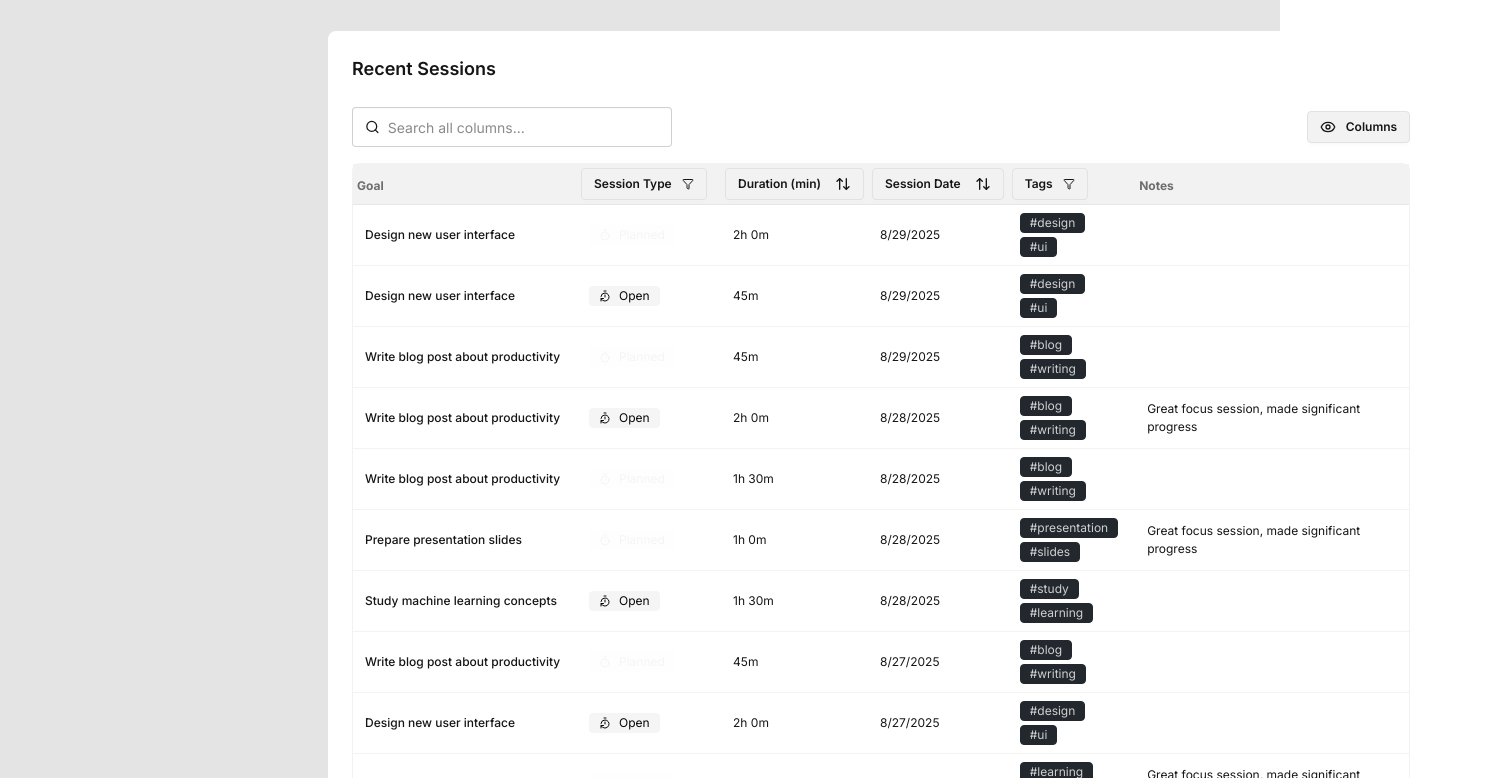
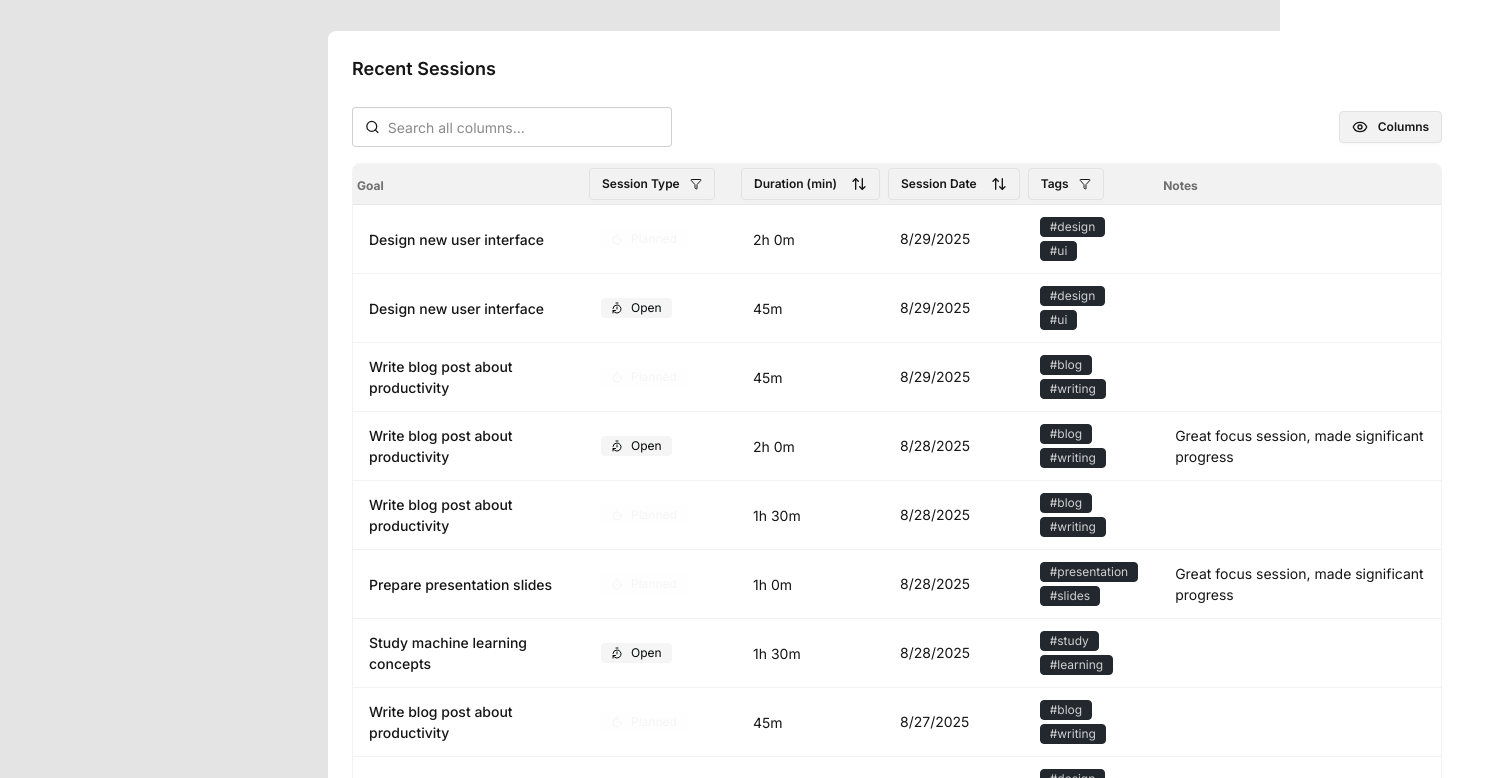
Before and after one commit to vaujan/deepflow, a Next.js app: page /stats in a window 1280 px wide. Shown: the part 1102-1880 px from the top of the page, 1498 px wide, since content can reach past the window. Built offline with nearby package versions, Linux system fonts and the light colour scheme.

Commit message:
minor layout update

```diff
--- a/src/components/ui/data-table.tsx
+++ b/src/components/ui/data-table.tsx
@@ -373,7 +373,7 @@ export function DataTable({ data = sampleData }: DataTableProps) {
 				cell: ({ row }) => {
 					const date = row.getValue("sessionDate") as string;
 					return (
-						<div className="text-xs min-w-[100px]">
+						<div className="text-sm min-w-[100px]">
 							{new Date(date).toLocaleDateString()}
 						</div>
 					);
@@ -587,7 +587,7 @@ export function DataTable({ data = sampleData }: DataTableProps) {
 	// No longer needed since we removed the filters
 
 	return (
-		<div className="w-full max-w-7xl  space-y-4">
+		<div className="w-full  space-y-4">
 			{/* Search and Filters */}
 			<div className="flex flex-col lg:flex-row gap-4 items-start lg:items-center justify-between">
 				{/* Global Search */}
@@ -675,8 +675,8 @@ export function DataTable({ data = sampleData }: DataTableProps) {
 			</div>
 
 			{/* Table */}
-			<div className="rounded-box border-base-200 border">
-				<table className="table table-sm w-full min-w-full">
+			<div className="rounded-box overflow-hidden border-base-200 border">
+				<table className="table table-md bg-base-100 w-full min-w-full">
 					<thead>
 						{table.getHeaderGroups().map((headerGroup) => (
 							<tr key={headerGroup.id}>
```
